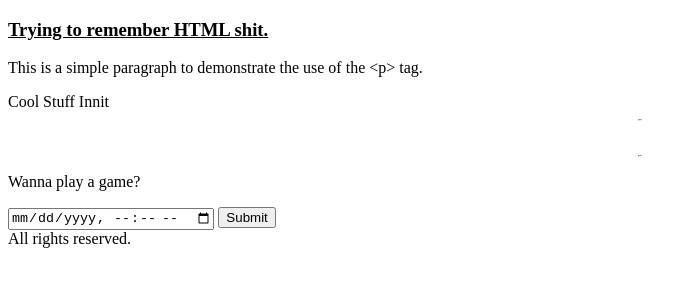
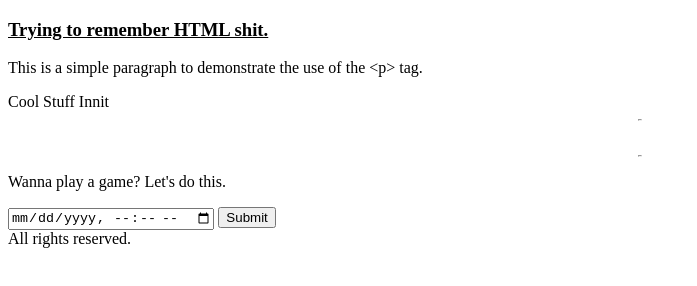
Before and after one commit to Oli-George/My-App, a website: page app/(tabs)/hii.html in a window 1280 px wide. Shown: the whole page, without its empty margins (0-697 px from the left). Drawn offline with Linux system fonts and the light colour scheme.

Commit message:
Something I need to recall again.

```diff
--- a/app/(tabs)/hii.html
+++ b/app/(tabs)/hii.html
@@ -16,7 +16,7 @@
     <br>
     <hr style="width: 1.25px;">
 
-    <p>Wanna play a game?</p>
+    <p>Wanna play a game? Let's do this.</p>
 
     <form>
         <input label="Date" type="datetime-local" placeholder="29-05-2026" />
--- a/app/_layout.tsx
+++ b/app/_layout.tsx
@@ -17,6 +17,8 @@ export default function RootLayout() {
       return null;
   }
 
+  //What's the actual difference between return and export default function ?
+
   return (
     <ThemeProvider value={colorScheme === 'dark' ? DarkTheme : DefaultTheme}>
       <Stack>
```
